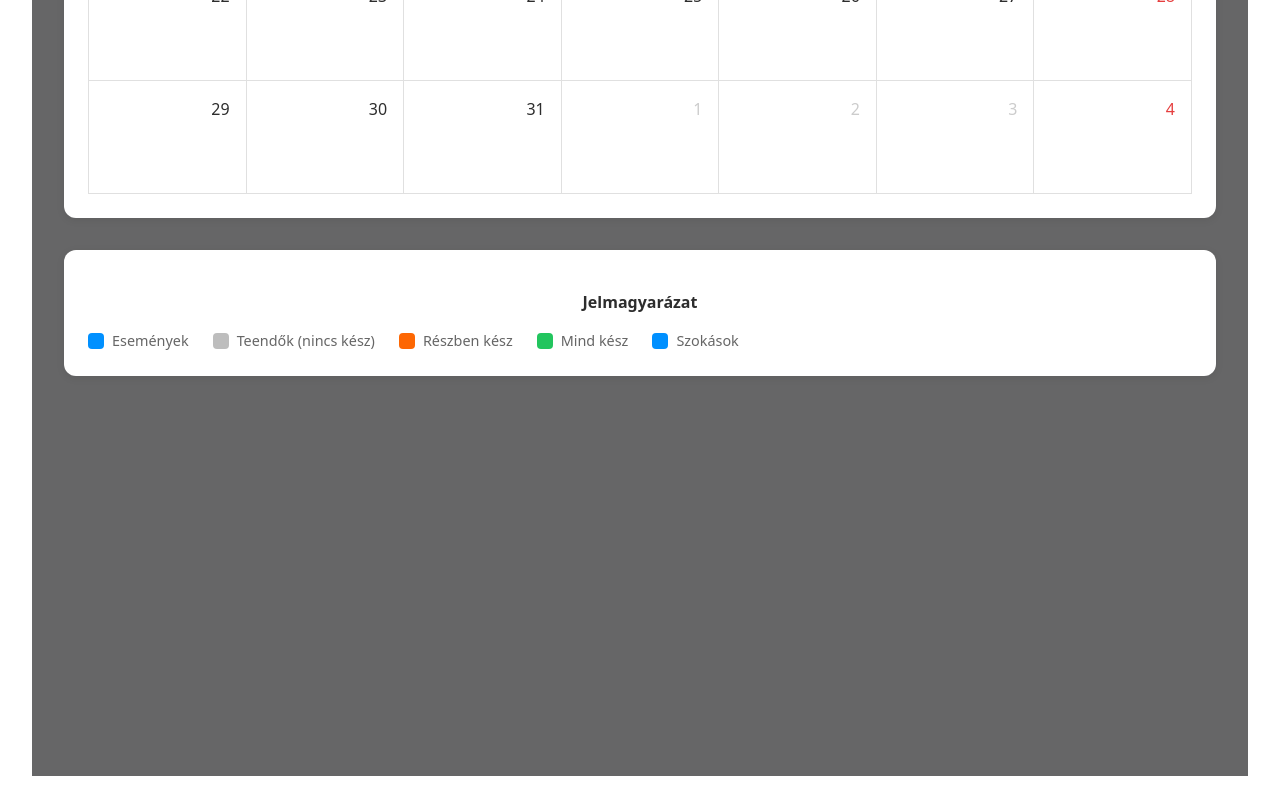
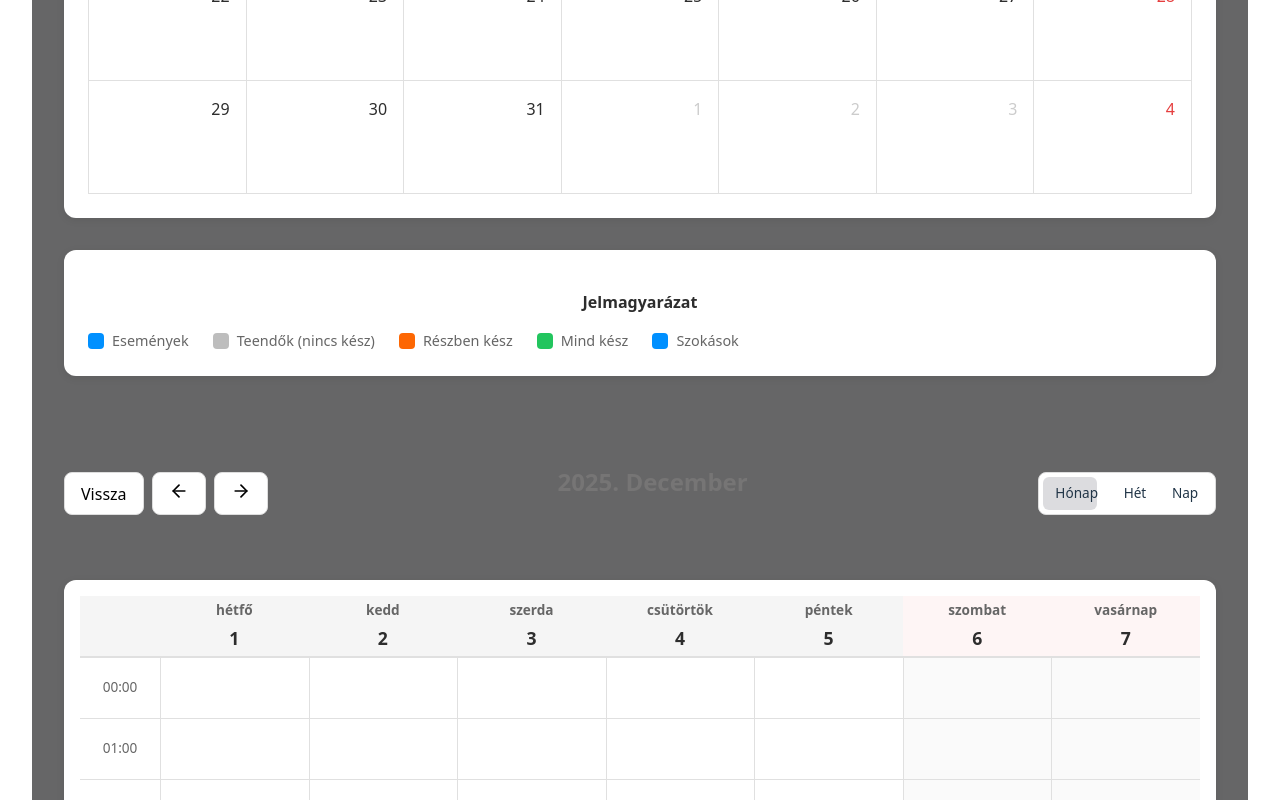
Before and after one commit to Fr7zs8/NapiCsepp, a React (Vite) app in the folder Projekt/Frontend/: page / in a window 1280 px wide. Shown: the part 3828-4628 px from the top of the page. Built offline with nearby package versions, Linux system fonts and the light colour scheme.

Commit message:
heti nézet meg van kevés css-el

```diff
--- a/Projekt/Frontend/src/App.jsx
+++ b/Projekt/Frontend/src/App.jsx
@@ -23,7 +23,7 @@ function App() {
       <MonthlyView/>
       <WeeklyView/>
       <DailyView/>
-      <CombinedView/>
+      {/* <CombinedView/> telefonra később*/}
 
       <TaskView/>
       <HabitView/>
--- a/Projekt/Frontend/src/components/calendarPage/weekView/weekly.css
+++ b/Projekt/Frontend/src/components/calendarPage/weekView/weekly.css
@@ -0,0 +1,139 @@
+
+.header-div {
+    display: flex;
+    justify-content: space-between;
+    align-items: center;
+    margin-bottom: 2rem;
+}
+
+.navigation-buttons {
+    display: flex;
+    gap: 0.5rem;
+}
+
+.navigation-buttons button {
+    padding: 0.5rem 1rem;
+    background: #fff;
+    border: 1px solid #ddd;
+    border-radius: 8px;
+    cursor: pointer;
+}
+
+.info-text-div p {
+    font-size: 1.5rem;
+    font-weight: 600;
+    color: #2d2d2d;
+}
+
+.view-switch-small {
+    position: relative;
+    display: flex;
+    background: #fff;
+    border-radius: 8px;
+    padding: 4px;
+    border: 1px solid #ddd;
+}
+
+.view-switch-small input[type="radio"] {
+    display: none;
+}
+
+.view-switch-small label {
+    padding: 0.4rem 0.8rem;
+    cursor: pointer;
+    z-index: 2;
+    font-size: 0.85rem;
+}
+
+.switch-slider {
+    position: absolute;
+    width: calc(33.33% - 4px);
+    height: calc(100% - 8px);
+    background: #14142a;
+    opacity: 0.15;
+    border-radius: 6px;
+    transition: 0.3s ease;
+    left: 4px;
+    top: 4px;
+}
+
+#view-month:checked ~ .switch-slider {
+    left: 4px;
+}
+
+#view-week:checked ~ .switch-slider {
+    left: calc(33.33% + 0px);
+}
+
+#view-day:checked ~ .switch-slider {
+    left: calc(66.66% - 4px);
+}
+
+.weekly-view-div {
+    background: #fff;
+    border-radius: 12px;
+    padding: 1rem;
+    box-shadow: 0 2px 8px rgba(0,0,0,0.08);
+    overflow-x: auto;
+}
+
+.week-grid {
+    display: flex;
+    min-width: 800px;
+}
+
+.time-column {
+    width: 80px;
+    flex-shrink: 0;
+}
+
+.day-column {
+    flex: 1;
+    min-width: 100px;
+}
+
+.day-header-cell {
+    height: 60px;
+    display: flex;
+    flex-direction: column;
+    justify-content: center;
+    align-items: center;
+    border-bottom: 2px solid #e0e0e0;
+    background: #f5f5f5;
+    font-weight: 600;
+}
+
+.day-header-cell.weekend {
+    background: #fef5f5;
+}
+
+.day-name {
+    font-size: 0.85rem;
+    color: #666;
+}
+
+.day-date {
+    font-size: 1.1rem;
+    color: #2d2d2d;
+    margin-top: 0.25rem;
+}
+
+.time-cell {
+    height: 60px;
+    display: flex;
+    align-items: center;
+    justify-content: center;
+    border-bottom: 1px solid #e0e0e0;
+    font-size: 0.85rem;
+    color: #666;
+}
+
+.hour-cell {
+    height: 60px;
+    border-bottom: 1px solid #e0e0e0;
+    border-left: 1px solid #e0e0e0;
+}
+
+.hour-cell.weekend {
+    background: #fafafa;
+}
--- a/Projekt/Frontend/src/components/calendarPage/weekView/weekly.jsx
+++ b/Projekt/Frontend/src/components/calendarPage/weekView/weekly.jsx
@@ -1,6 +1,92 @@
+import "./weekly.css"
+import { ArrowLeft, ArrowRight } from "lucide-react"
+import { useState } from "react";
+
 export function WeeklyView(){
+    const [currentWeek] = useState(new Date(2025, 11, 7));
+
+    const generateWeekDays = () => {
+        const days = [];
+        const startOfWeek = new Date(currentWeek);
+
+        const day = startOfWeek.getDay();
+        const diff = startOfWeek.getDate() - day + (day === 0 ? -6 : 1);
+        startOfWeek.setDate(diff);
+
+        for (let i = 0; i < 7; i++) {
+            const date = new Date(startOfWeek);
+            date.setDate(startOfWeek.getDate() + i);
+            days.push({
+                dayName: ['hétfő', 'kedd', 'szerda', 'csütörtök', 'péntek', 'szombat', 'vasárnap'][i],
+                date: date.getDate(),
+                isWeekend: i >= 5
+            });
+        }
+
+        return days;
+    };
+
+    const generateTimeSlots = () => {
+        const slots = [];
+        for (let hour = 0; hour < 24; hour++) {
+            slots.push(`${hour.toString().padStart(2, '0')}:00`);
+        }
+        return slots;
+    };
+
+    const weekDays = generateWeekDays();
+    const timeSlots = generateTimeSlots();
+
+
     return(
         <section>
+            <div className="weekly-calendar-view">
+                <div className="header-div">
+                    <div className="navigation-buttons">
+                        <button>Vissza</button>
+                        <button>{<ArrowLeft size={20}/>}</button>
+                        <button>{<ArrowRight size={20}/>}</button>
+                    </div>
+                    <div className="info-text-div">
+                        <p>2025. December</p>
+                    </div>
+                    <div className="view-switch-div">
+                        <div className="view-switch-small">
+                            <input type="radio" id="view-month" name="view" defaultChecked/>
+                            <label htmlFor="view-month">Hónap</label>
+
+                            <input type="radio" id="view-week" name="view"/>
+                            <label htmlFor="view-week">Hét</label>
+
+                            <input type="radio" id="view-day" name="view"/>
+                            <label htmlFor="view-day">Nap</label>
+
+                            <span className="switch-slider"></span>
+                        </div>
+                    </div>
+                </div>
+                <div className="weekly-view-div">
+                    <div className="week-grid">
+                        <div className="time-column">
+                            <div className="day-header-cell"></div>
+                            {timeSlots.map((time, index) => (
+                                <div key={index} className="time-cell">{time}</div>
+                            ))}
+                        </div>
+                        {weekDays.map((day, dayIndex) => (
+                            <div key={dayIndex} className="day-column">
+                                <div className={`day-header-cell ${day.isWeekend ? 'weekend' : ''}`}>
+                                    <span className="day-name">{day.dayName}</span>
+                                    <span className="day-date">{day.date}</span>
+                                </div>
+                                {timeSlots.map((_, timeIndex) => (
+                                    <div key={timeIndex} className={`hour-cell ${day.isWeekend ? 'weekend' : ''}`}></div>
+                                ))}
+                            </div>
+                        ))}
+                    </div>
+                </div>
+            </div>
         </section>
     )
 }
```
Also changed, not shown: Projekt/Frontend/src/components/loginPage/loginView/login.jsx (renamed from Projekt/Frontend/src/components/loginPage/loginView/login.tsx).
